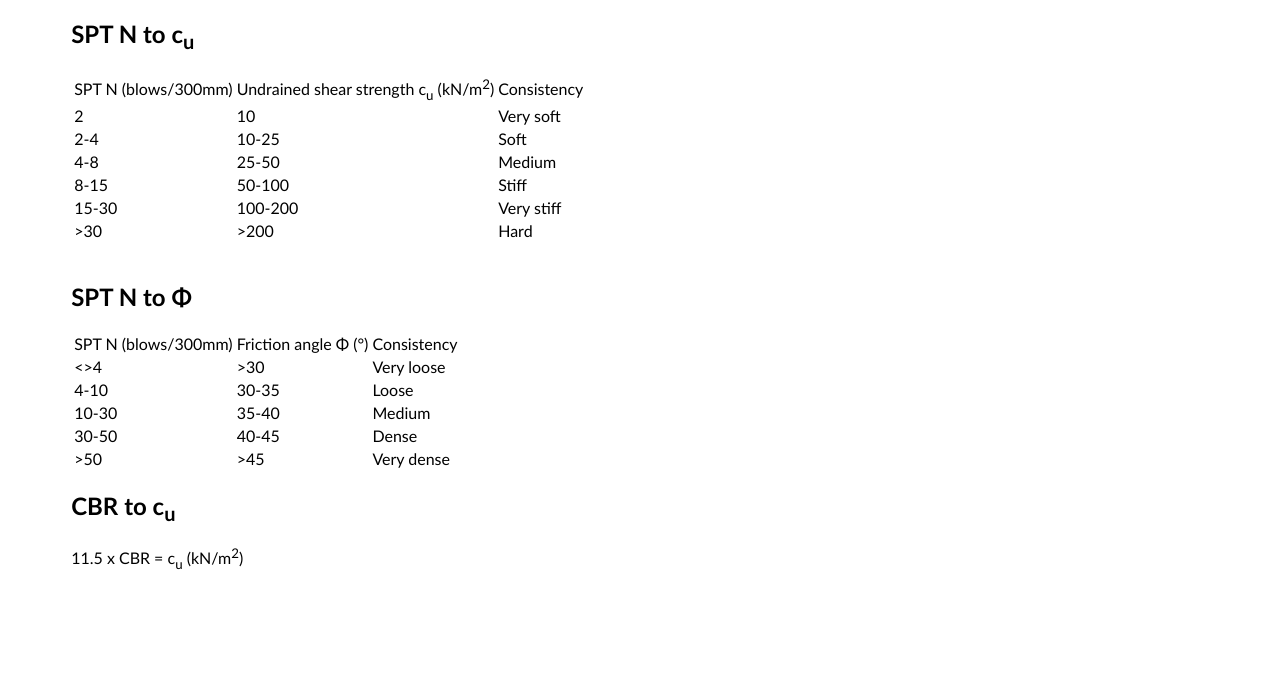
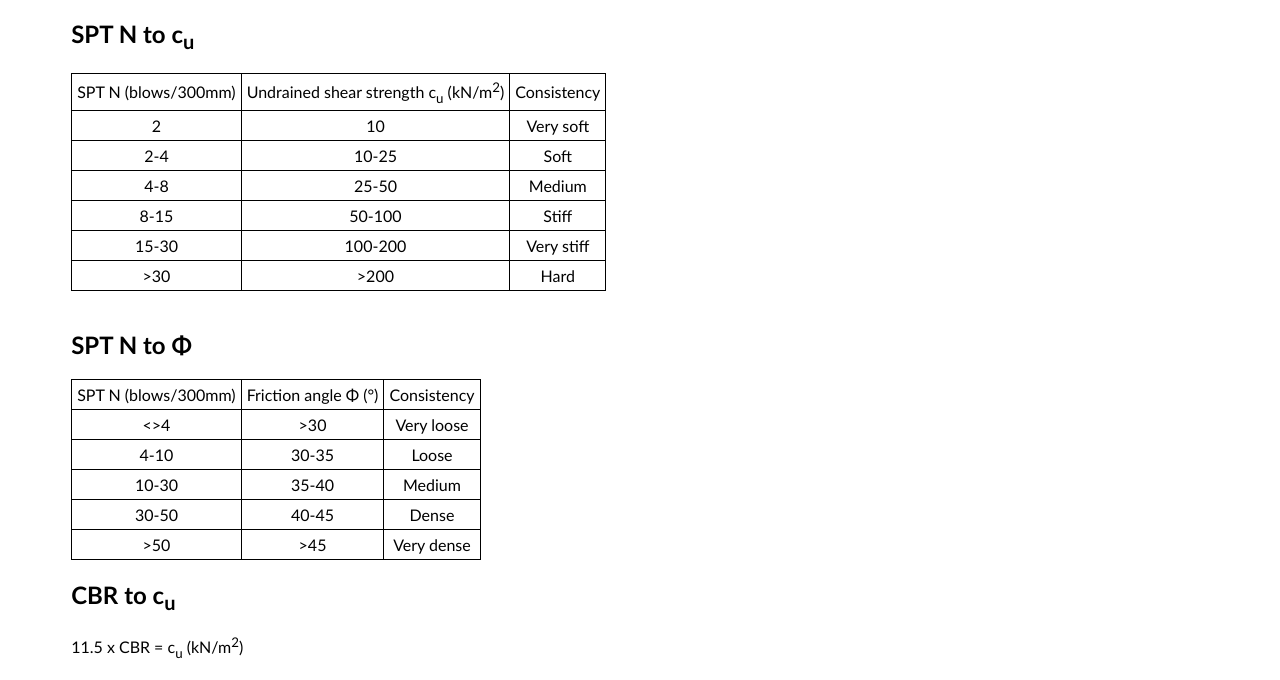
Before and after one commit to PaulJClark/PaulJClark.github.io, a plain HTML site: page soilproperties.html in a window 1280 px wide. Shown: the part 120-800 px from the top of the page. Drawn offline with Linux system fonts and the light colour scheme.

Commit message:
Update stylesheet.css

```diff
--- a/stylesheet.css
+++ b/stylesheet.css
@@ -60,3 +60,10 @@ body {
     padding: auto;
     background: white;
 }
+
+table, th, td {
+  border: 1px solid black;
+  padding: 5px;
+  text-align: center;
+  border-collapse: collapse;
+}
```
